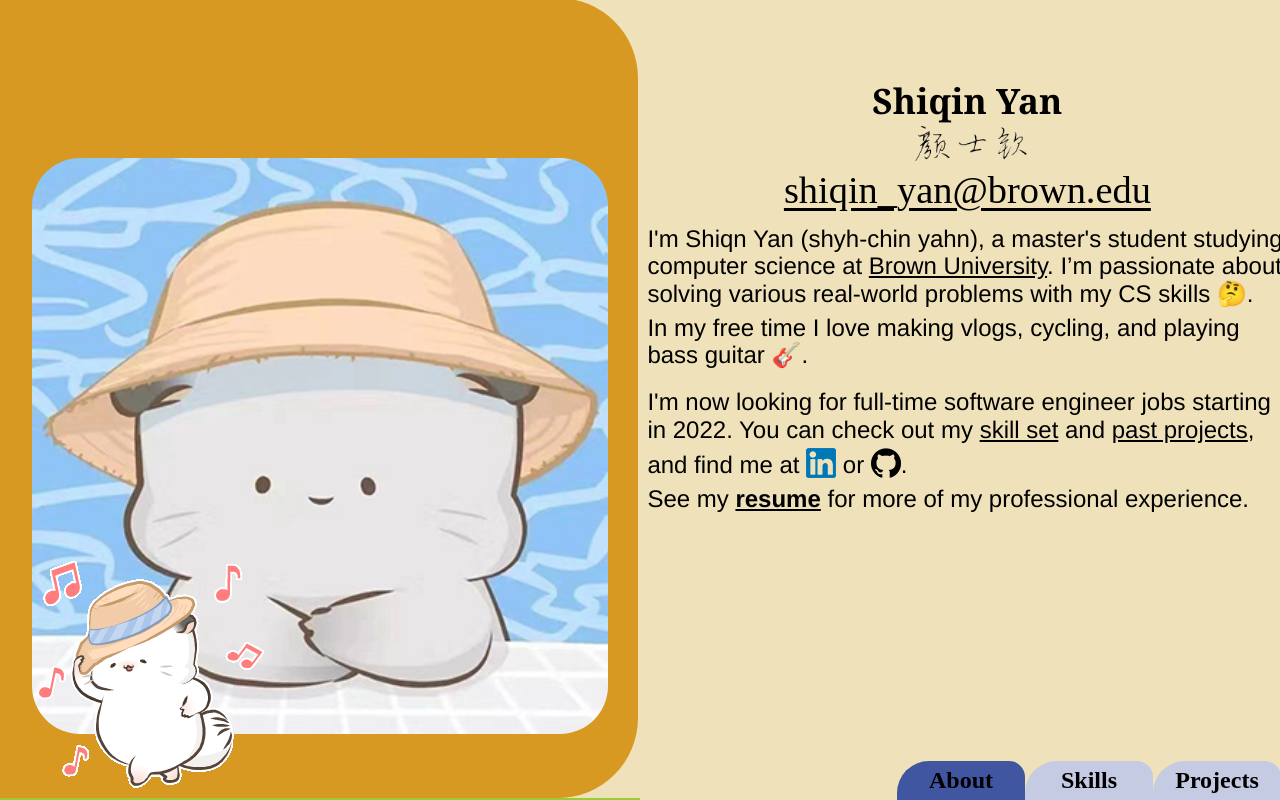
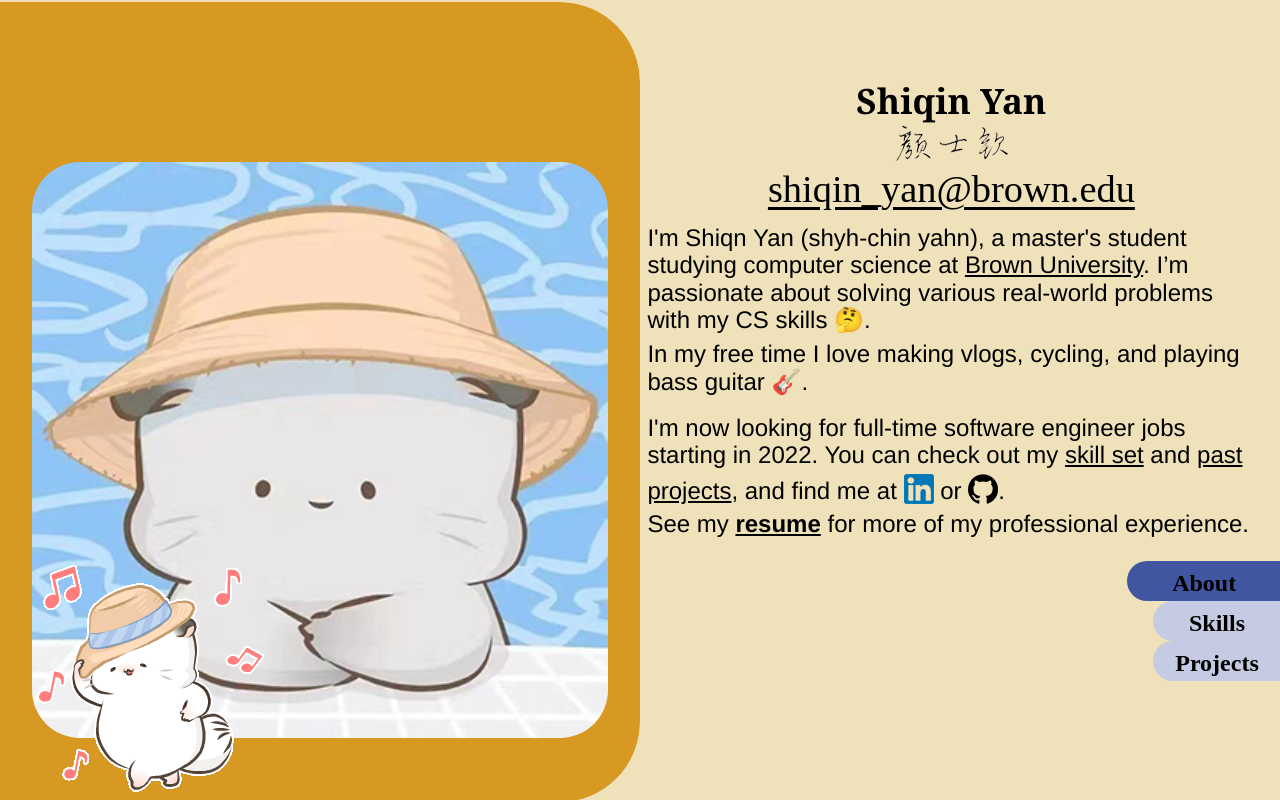
Before and after one commit to player-eric/my-portfolio, an Angular app in the folder portfolio/: page / in a window 1280 px wide. Built offline with nearby package versions, Linux system fonts and the light colour scheme.

Commit message:
ready to implement project list with Angualr

```diff
--- a/portfolio/src/app/app.component.css
+++ b/portfolio/src/app/app.component.css
@@ -5,7 +5,6 @@
   left: 0;
   width: 100vw;
   height: 100vh;
-  /* overflow: hidden; */
   background-color: #efe2ba;
 }
 
@@ -28,6 +27,9 @@
     width: 50vw !important;
     height: 100vh;
     overflow: hidden;
+
+    border: none !important;
+    margin: none !important;
   }
 }
 
@@ -45,7 +47,7 @@
 }
 
 .profile-text {
-  width: 64vw !important;
+  width: 65vw !important;
   left: 35%;
 
   position: relative;
@@ -81,7 +83,7 @@ a {
 
 .bio {
   position: absolute;
-  width: 100%;
+  width: 95%;
   top: 10%;
   left: 1%;
 
@@ -106,7 +108,7 @@ a {
 #signature {
   height: 40px;
   width: 125px;
-  padding-left: 1%;
+
   align-self: center;
 }
 
@@ -164,7 +166,7 @@ a {
 .profile-photo-card {
   height: 100vh;
   width: 35vw;
-  position: relative;
+
   overflow: hidden;
   border: none;
   background-color: #d79922;
@@ -211,29 +213,6 @@ a {
     left: 2.5vw;
     top: 20vh !important;
   }
-}
-
-.project-list {
-  width: 50vw !important;
-  position: relative;
-  overflow: hidden;
-  border: none;
-  background-color: yellowgreen;
-}
-
-.project-detail {
-  width: 75vw !important;
-  position: relative;
-  overflow: hidden;
-  left: 25%;
-  border: none;
-  background-color: yellow;
-}
-
-.lists {
-  width: 50%;
-  background-color: violet;
-  height: 100vh;
 }
 
 .skills-left {
@@ -337,8 +316,58 @@ a {
 
 .nav-tabs {
   position: absolute;
-  bottom: 0;
+  bottom: 15vh;
   right: 0;
-  width: 30vw;
-  height: 5vh;
+  width: 12vw;
+  height: 15vh;
 }
+
+.project-list {
+  position: relative;
+  overflow: hidden;
+  border: none !important;
+
+  border-top-right-radius: 5rem;
+  border-bottom-right-radius: 5rem;
+}
+
+.project-list-card {
+  height: 100vh;
+  width: 25vw;
+  position: relative;
+  overflow: hidden;
+  border: none;
+  background-color: #d79922;
+
+  border-top-right-radius: 5rem;
+  border-bottom-right-radius: 5rem;
+}
+
+@media only screen and (max-width: 1300px) {
+  .project-list-card {
+    height: 100vh;
+    width: 50vw !important;
+    position: relative;
+    overflow: hidden;
+    border: none;
+    background-color: #d79922;
+
+    border-top-right-radius: 5rem;
+    border-bottom-right-radius: 5rem;
+  }
+}
+
+.project-detail {
+  width: 75vw !important;
+  left: 25%;
+
+  position: relative;
+  overflow: hidden;
+  border: none;
+  background-color: #efe2ba;
+
+  display: flex;
+  justify-content: center;
+  align-content: center;
+  align-items: center;
+}
--- a/portfolio/src/app/app.component.html
+++ b/portfolio/src/app/app.component.html
@@ -170,19 +170,20 @@
       </div>
     </div>
 
+
     <div class="item project-list">
-      <p>projects</p>
-      <div class="lists">
+      <div class="project-list-card">
         <p>project list</p>
       </div>
+    </div>
 
-    </div>
   </div>
 
   <div class="right-section">
 
     <div class="item profile-text">
       <div class="bio">
+
         <div class="name-sig">
           <span id="name">Shiqin Yan </span>
           <img src="./assets/./signature.png" id="signature">
@@ -311,7 +312,11 @@
     </div>
 
     <div class="item project-detail">
-      <p>project</p>
+
+      <div class="nav-tabs">
+        <app-tabs [active]="'projects'"></app-tabs>
+      </div>
+
     </div>
 
 
--- a/portfolio/src/app/app.component.ts
+++ b/portfolio/src/app/app.component.ts
@@ -60,7 +60,12 @@ export class AppComponent implements OnInit {
               $(".left-section").css("width", "50vw");
               break;
             case 2:
-              $(".left-section").css("width", "10vw");
+              if (window.innerWidth > 1300) {
+                $(".left-section").css("width", "25vw");
+              }
+              else {
+                $(".left-section").css("width", "50vw");
+              }
               break;
           }
         })
@@ -73,9 +78,16 @@ export class AppComponent implements OnInit {
           if (event.deltaX < 0 || event.deltaY > 0) {
             $(this).slick("slickPrev");
           } else if (event.deltaX > 0 || event.deltaY < 0) {
-            $(this).slick("slickNext");
+            const currentSlide = $(".right-section").slick('slickCurrentSlide');
+            if (currentSlide !== totalItems-1) {
+              $(this).slick("slickNext");
+            }
+            else {
+              $(".right-section").slick("slickGoTo", 0);
+            }
           }
         });
+
 
       $(".left-section")
         .slick({
--- a/portfolio/src/app/tabs/tabs.component.css
+++ b/portfolio/src/app/tabs/tabs.component.css
@@ -1,4 +1,5 @@
 button {
+  float: right;
   width: 10vw;
   height: 5vh;
   background-color: #c5cbe3;
@@ -6,12 +7,13 @@ button {
   border: 0;
   font-weight: bold;
   font-size: x-large;
-
+  padding-top: 5px;
   border-top-left-radius: 2rem;
-  border-top-right-radius: 1rem;
+  border-bottom-left-radius: 2rem;
   cursor: pointer;
 }
 
 button.active {
+  width: 12vw;
   background-color: #4056a1;
 }
--- a/portfolio/src/app/tabs/tabs.component.html
+++ b/portfolio/src/app/tabs/tabs.component.html
@@ -1,3 +1,5 @@
-<button (click)="toProfile()" [ngClass]="active=='about'?'active':'notactive'">About</button>
-<button (click)="toSkills()" [ngClass]="active=='skills'?'active':'notactive'">Skills</button>
-<button (click)="toProjects()" [ngClass]="active=='projects'?'active':'notactive'">Projects</button>
+<div class="vertical-wrapper">
+    <button (click)="toProfile()" [ngClass]="active=='about'?'active':'notactive'">About</button>
+    <button (click)="toSkills()" [ngClass]="active=='skills'?'active':'notactive'">Skills</button>
+    <button (click)="toProjects()" [ngClass]="active=='projects'?'active':'notactive'">Projects</button>
+</div>
--- a/portfolio/src/app/tabs/tabs.component.ts
+++ b/portfolio/src/app/tabs/tabs.component.ts
@@ -15,15 +15,21 @@ export class TabsComponent implements OnInit {
   }
 
   toProfile() {
-    $(".right-section").slick("slickGoTo", 0);
+    if ($(".right-section").slick('slickCurrentSlide') !== 0) {
+      $(".right-section").slick("slickGoTo", 0);
+    }
   }
 
   toSkills() {
-    $(".right-section").slick("slickGoTo", 1);
+    if ($(".right-section").slick('slickCurrentSlide') !== 1) {
+      $(".right-section").slick("slickGoTo", 1);
+    }
   }
 
   toProjects() {
-    $(".right-section").slick("slickGoTo", 2);
+    if ($(".right-section").slick('slickCurrentSlide') !== 2) {
+      $(".right-section").slick("slickGoTo", 2);
+    }
   }
 
 }
```
Also changed, not shown: portfolio/src/assets/signature.png.
